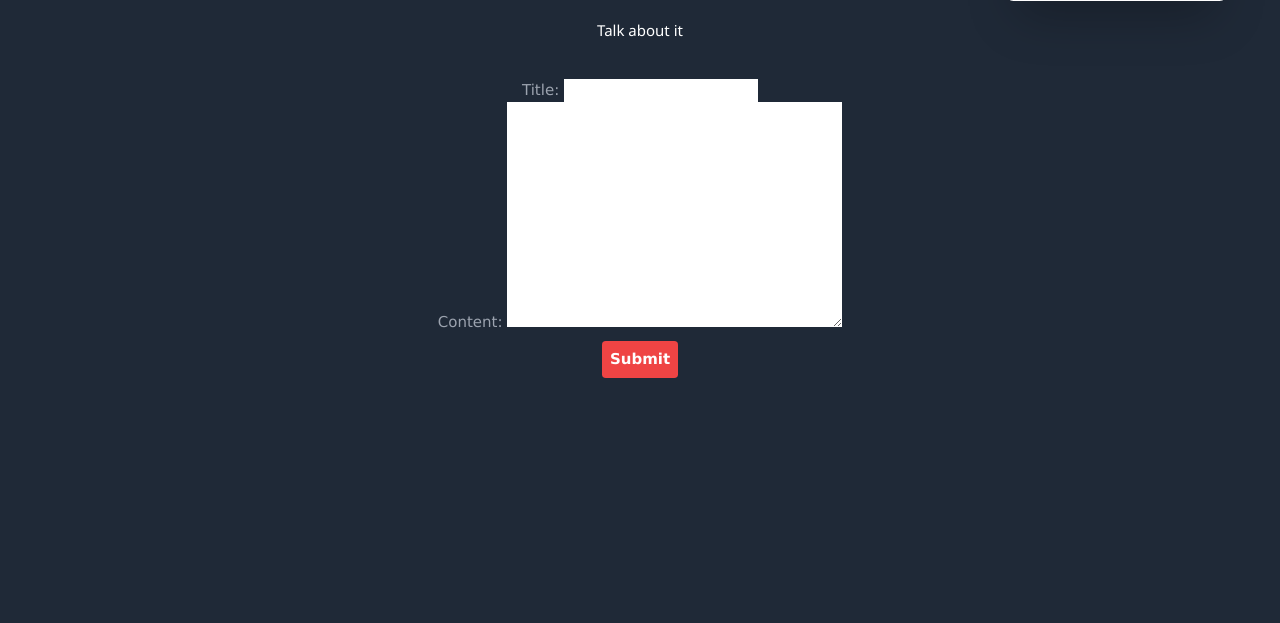
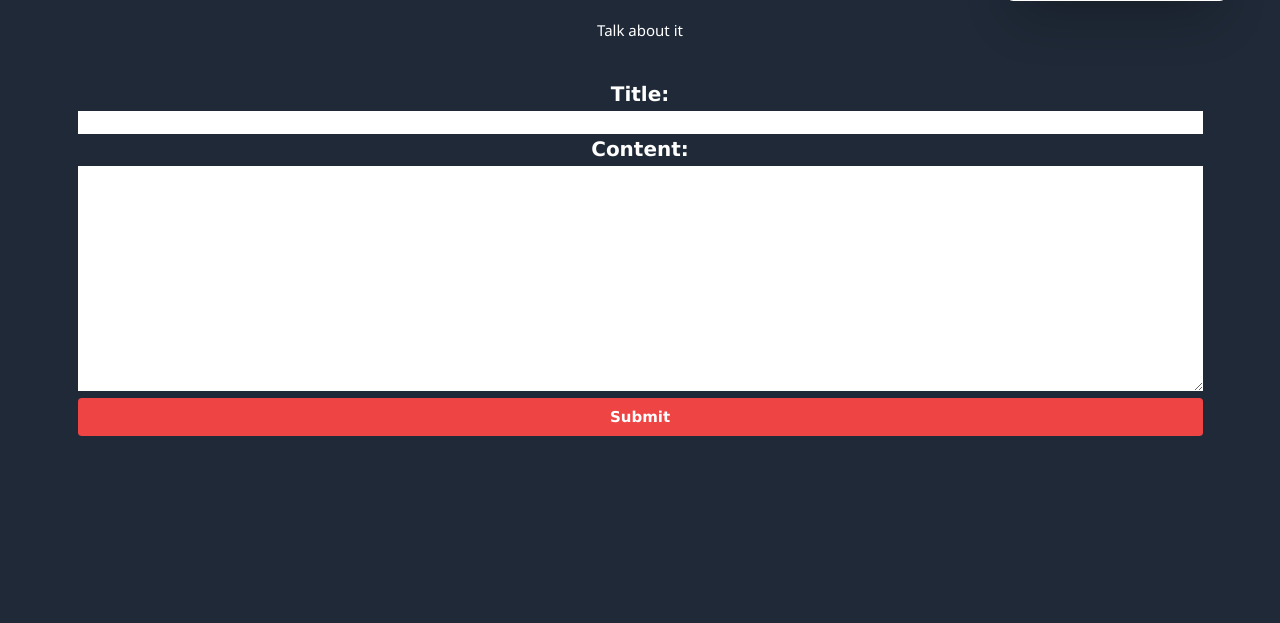
Before and after one commit to nrayrod1016/stumblr, a Django app: template main_app/templates/posts/detail.html in a window 1280 px wide. Shown: the part 328-951 px from the top of the page. Before the commit the page ends 706 px from the top, so only its background shows below. Run offline with Django 3.2, Linux system fonts and the light colour scheme; the template is opened without the code that fills it: values that come from a table or form of the project are taken from there, others are empty; some libraries are stand-ins or nearby versions.

Commit message:
comment form style

```diff
--- a/main_app/static/css/cat-detail.css
+++ /dev/null
@@ -1,3 +0,0 @@
-.id_title {
-  width: 50%;
-}
--- /dev/null
+++ b/main_app/static/css/post-detail.css
@@ -0,0 +1,55 @@
+
+.form-container {
+  display: flex;
+  flex-direction: column;
+  width: 100%;
+}
+
+table {
+  padding: 0 40px;
+  width: 100%;
+  border-spacing: 0 20px;
+}
+
+th {
+  text-align: center;
+  padding: 6px 20px 0 0;
+  font-weight: normal;
+  vertical-align: top;
+  font-size: var(--font-reg);
+  color: red;
+}
+
+td {
+  max-width: 50%;
+
+}
+
+td > * {
+  width: 100%;
+  padding: 2px 4px;
+  font-size: var(--font-l);
+
+
+}
+
+td > textarea {
+  height: calc(4 * var(--font-l) + 8px);
+  font-family: inherit;
+  color: gray;
+
+}
+
+.btn {
+  align-self: flex-end;
+  margin-right: 40px;
+}
+
+label {
+  color: white;
+  text-align: center;
+  font-size: 20px;
+  margin-bottom: 2px;
+  font-weight: bold;
+  font-family: inherit;
+}
--- a/main_app/templates/posts/detail.html
+++ b/main_app/templates/posts/detail.html
@@ -3,7 +3,7 @@
 <link
   rel="stylesheet"
   type="text/css"
-  href="{% static 'css/cat-detail.css' %}"
+  href="{% static 'css/post-detail.css' %}"
 />
 
 <section class="bg-gray-800 min-h-0 mb-20">
@@ -41,13 +41,13 @@
         {% else %}
         <h3 class="text-center text-white">Talk about it</h3>
         <form
-        class="text-center  p-10 break-words  "
+        class="form-container text-center  p-10 break-words  "
         method="post"
-        action={% url 'add_comment' post.id %}
+        action="{% url 'add_comment' post.id %}"
         >
-        <div class="text-gray-400 grid-cols-3 gap-5">
-          {{ comment_form.as_p }}
-          </div>
+
+          {{ comment_form.as_table }}
+
           {% csrf_token %}
           <button type="submit" class="bg-red-500 hover:bg-red-700 text-white content-center font-bold mt-2 py-2 px-2 rounded focus:outline-none focus:shadow-outline">Submit</button>
         </form>
@@ -70,10 +70,12 @@
        <p class="text-gray-600 leading-6 tracking-normal">
         Comment was created at {{ comment.create_time }}.</p>
   <button class="py-2 px-4 mt-8 bg-red-500 text-white rounded-md shadow-xl">{{ comment.author }}</button>
+
+      {% if new_comment %}
       <div>
         <span class="absolute py-2 px-8 text-sm text-white top-0 right-0 bg-red-500 rounded-md transform translate-x-2 -translate-y-3 shadow-xl">New</span>
       </div>
-
+      {% endif %}
     </div>
   </div>
 </div>
```
